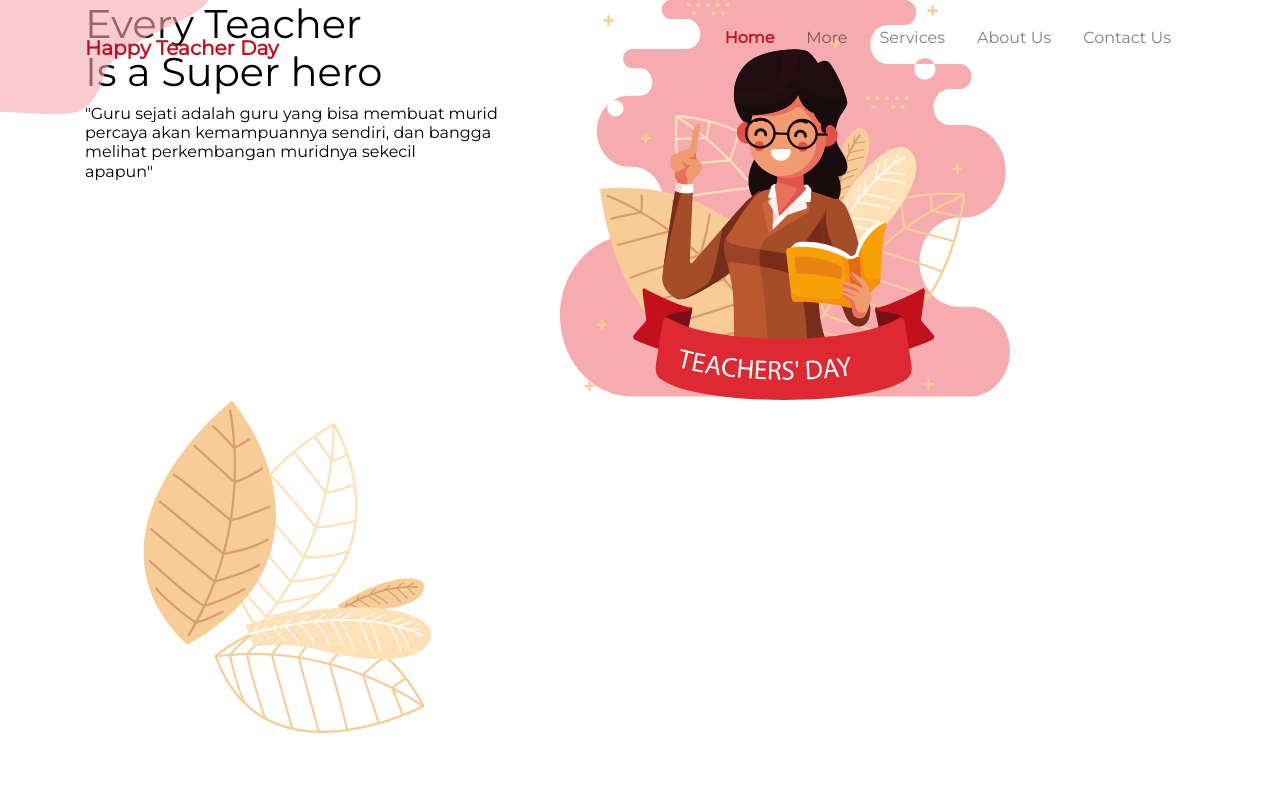
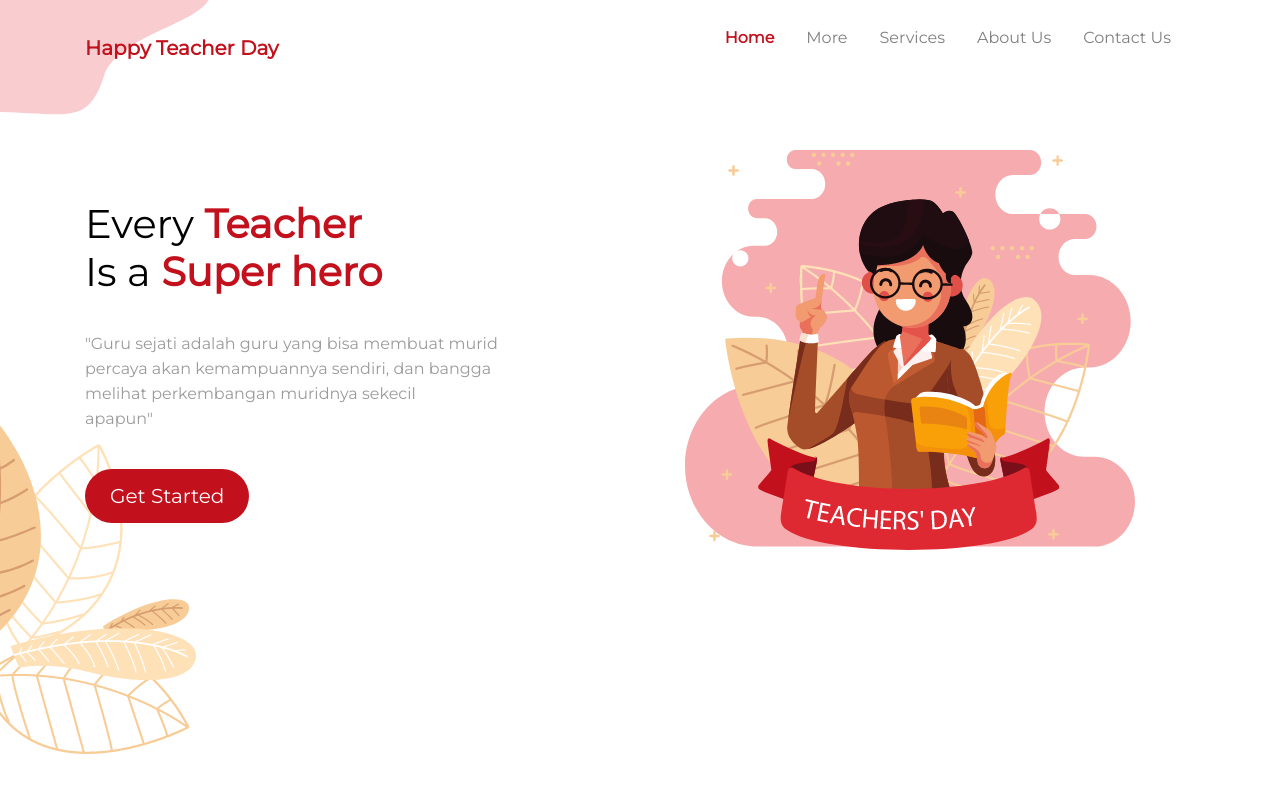
Before and after one commit to aansulaimann/simple-landing-page-teacher-day, a plain HTML site: page index.html in a window 1280 px wide. Drawn offline with Linux system fonts and the light colour scheme.

Commit message:
menambahkan sytle untuk home-area pada style.css

```diff
--- a/assets/css/style.css
+++ b/assets/css/style.css
@@ -58,3 +58,43 @@ header - navbar
   margin-left: -190px;
   z-index: -10;
 }
+
+/*----------------------------------------------
+home - area
+------------------------------------------------*/
+.caption-main h1 {
+  margin-top: 200px;
+}
+
+.caption-main h1 span {
+  color: #C2101C;
+  font-weight: bold;
+}
+
+.caption-main h6 {
+  margin-top: 35px;
+  line-height: 25px;
+  margin-bottom: 50px;
+  color: rgb(155, 155, 155);
+}
+
+.caption-main a {
+  height: 90px;
+  padding: 15px 25px 15px 25px;
+  background-color: #C2101C;
+  border-radius: 30px;
+}
+
+.img-teacher {
+  width: 200px;
+  position: absolute;
+  margin-top: 150px;
+  margin-left: 600px;
+}
+
+.img-trees {
+  position: absolute;
+  z-index: -10;
+  margin-top: -90px;
+  margin-left: -250px;
+}
```
